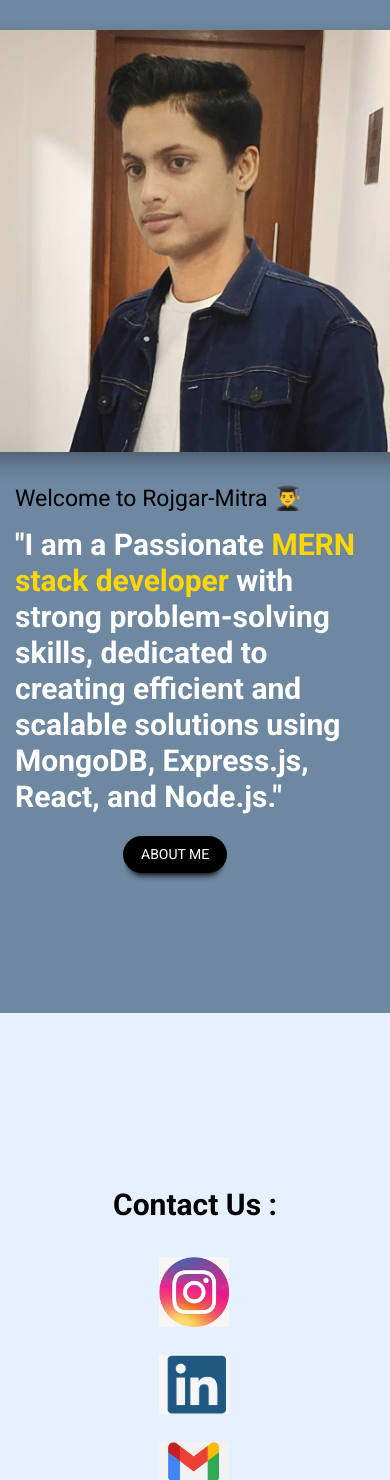
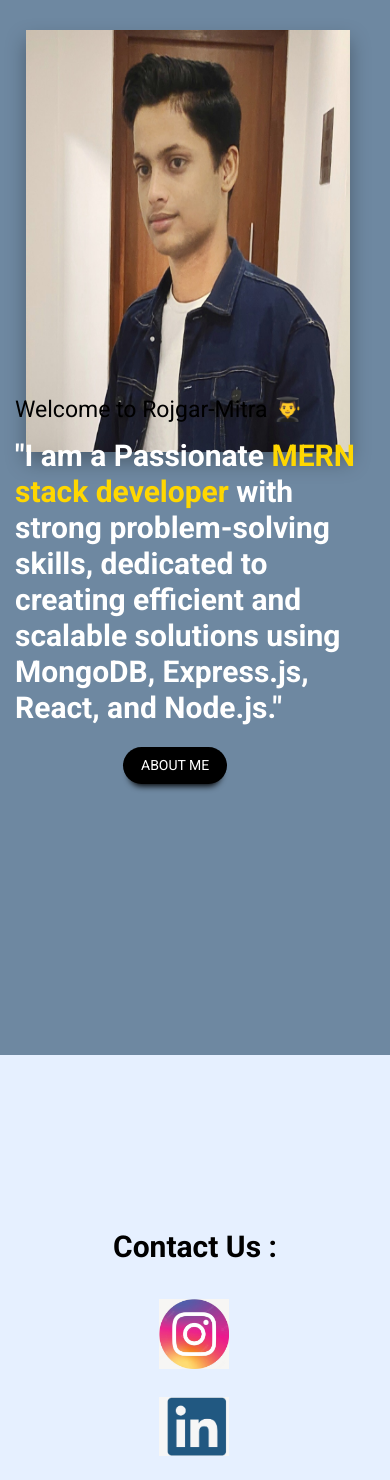
Before and after one commit to Aryan-Kumar-Thakur/Rojgar-Mitra, a Node server app: page /about in a window 390 px wide. Shown: the part 53-1533 px from the top of the page. Run offline with Node 20, Linux system fonts and the light colour scheme; some libraries are stand-ins or nearby versions.

Commit message:
Rojgar-Mitra First commit

```diff
--- a/public/css/style.css
+++ b/public/css/style.css
@@ -420,7 +420,7 @@ footer p{
   }
 
   .about-main{
-    height: 120vh;
+    height: 125vh;
   }
 
   .main_header_left{
@@ -484,7 +484,10 @@ footer p{
     width: 100px;
   }
 .Profile{
-  margin-right: -20px;
+  width: 90%;
+  height: 293px;
+  margin-right: -30px;
+  margin-bottom: 30px;
 }
 
 .about-btn{
--- a/templates/views/about.hbs
+++ b/templates/views/about.hbs
@@ -13,8 +13,8 @@
                 <div class="col-md-10 col-12 mx-auto">
                     <div class="row">
                         <div class="col-md-6 col-12 main_header_right align-items-center">
-                            <figure>
-                            <img src="images/profilepic.jpg" class="Profile" alt="Profile pic" class="img-fluid" title="Aryan Thakur">
+                            <figure class="Profile">
+                            <img src="images/profilepic.jpg" alt="Profile pic" class="img-fluid" title="Aryan Thakur">
                             </figure>
                         </div>
                         <div class="col-md-6 col-12 main_header_left">
```
